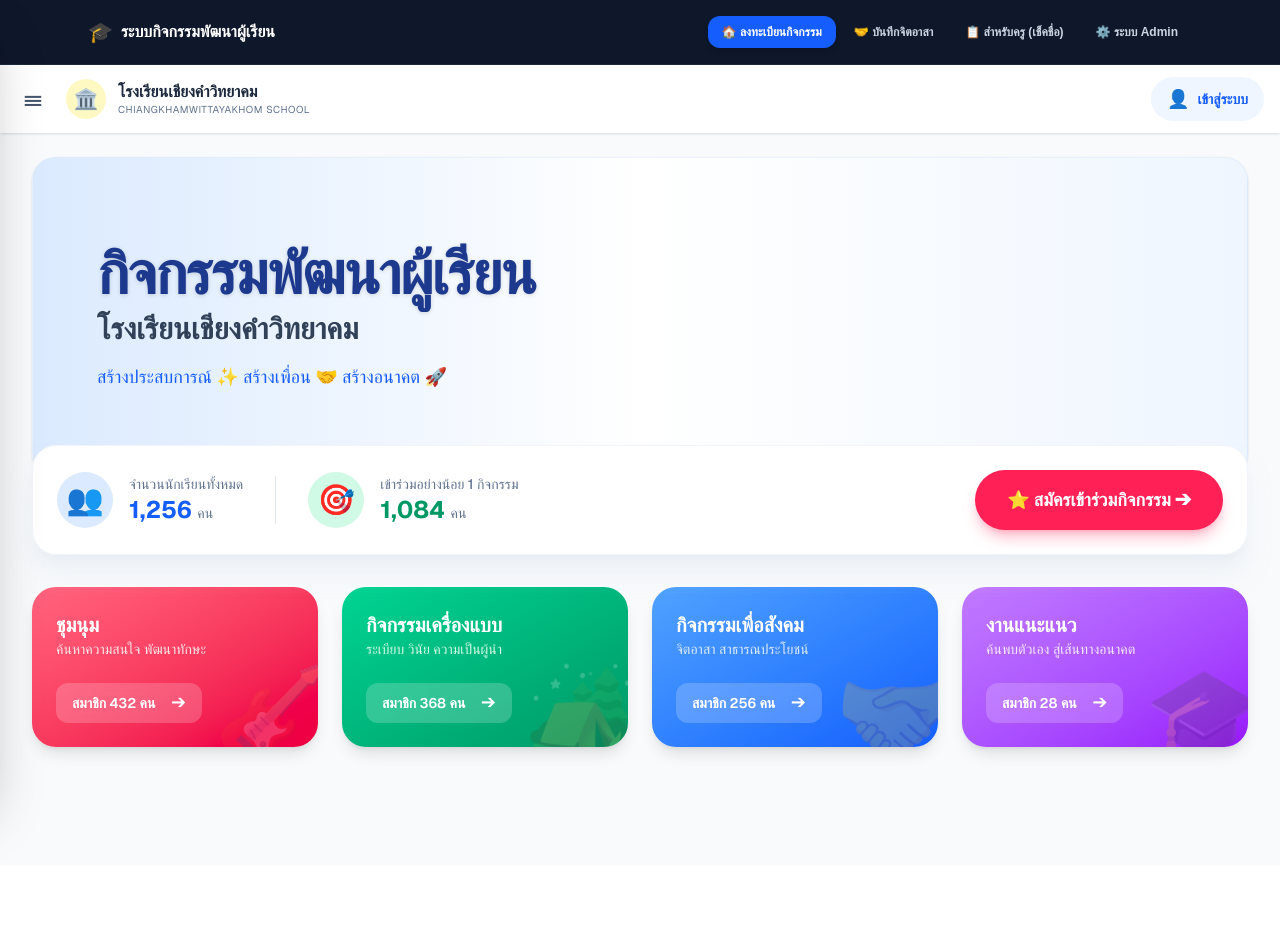
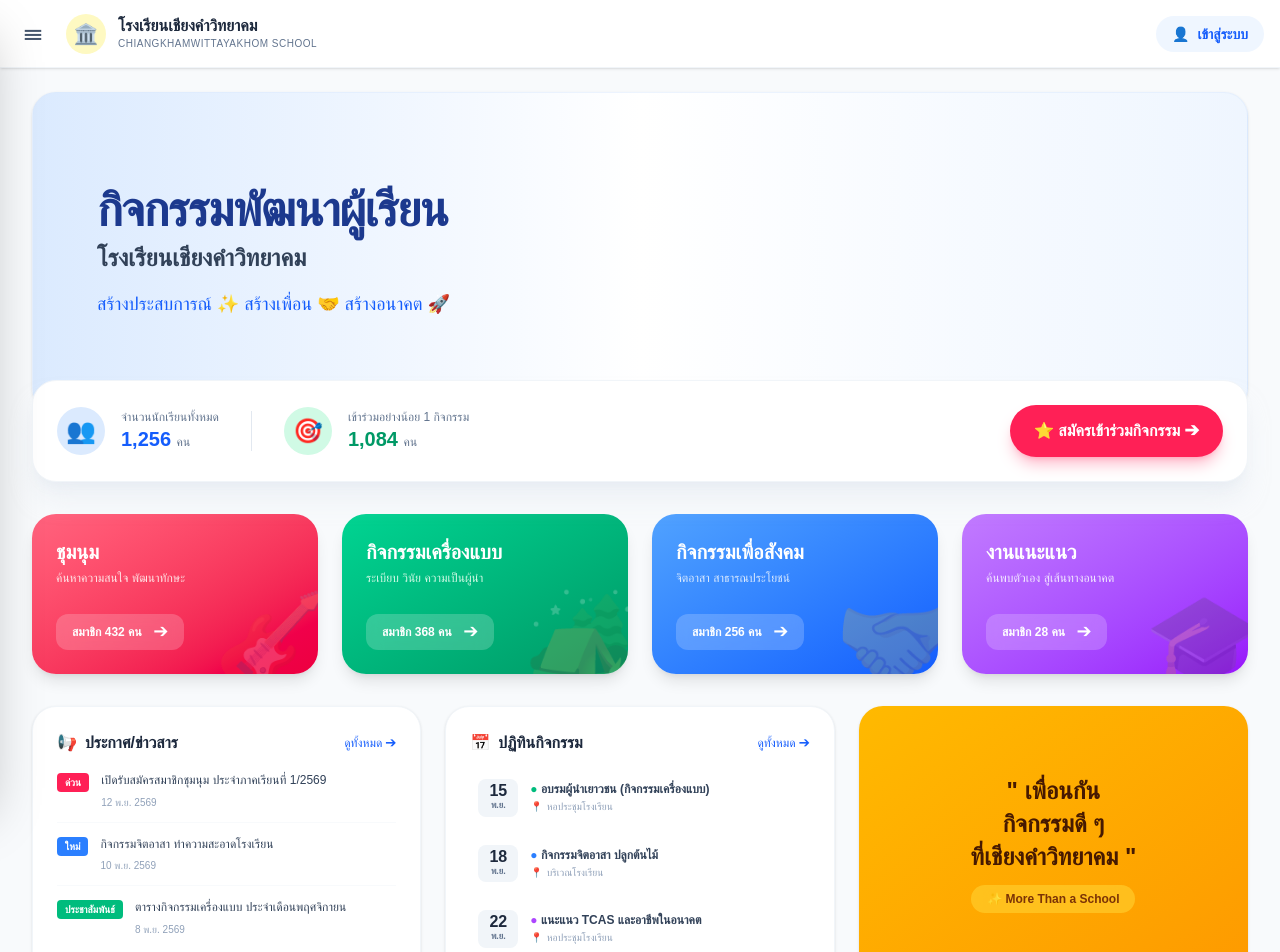
Before and after one commit to sutin2518-a11y/student-activity-app, a Next.js app: page / in a window 1280 px wide. Shown: the top 952 px of the page. Before the commit the page ends 865 px from the top, so only its background shows below. Built offline with nearby package versions, Linux system fonts and the light colour scheme.

Commit message:
Complete home page layout and remove duplicated navbar

```diff
--- a/src/app/layout.tsx
+++ b/src/app/layout.tsx
@@ -1,35 +1,14 @@
-import type { Metadata } from "next";
-import { Geist, Geist_Mono } from "next/font/google";
 import "./globals.css";
-import Navbar from "@/components/Navbar"; // 1. เพิ่มการ Import Navbar
 
-const geistSans = Geist({
-  variable: "--font-geist-sans",
-  subsets: ["latin"],
-});
-
-const geistMono = Geist_Mono({
-  variable: "--font-geist-mono",
-  subsets: ["latin"],
-});
-
-export const metadata: Metadata = {
-  title: "ระบบกิจกรรมพัฒนาผู้เรียน",
-  description: "Student Activity Management System",
-};
-
-export default function RootLayout({ children }: LayoutProps<"/">) {
+export default function RootLayout({
+  children,
+}: {
+  children: React.ReactNode;
+}) {
   return (
-    <html
-      lang="th"
-      className={`${geistSans.variable} ${geistMono.variable} h-full antialiased`}
-    >
-      <body className="min-h-full flex flex-col bg-slate-50">
-        {/* 2. แทรก Navbar ไว้ด้านบนสุด */}
-        <Navbar />
-
-        {/* 3. ครอบ children ด้วย main เพื่อจัดขอบเขต Layout */}
-        <main className="flex-1">{children}</main>
+    <html lang="th">
+      <body className="bg-slate-50 min-h-screen">
+        <main>{children}</main>
       </body>
     </html>
   );
--- a/src/app/page.tsx
+++ b/src/app/page.tsx
@@ -9,7 +9,7 @@ export default function HomePage() {
   return (
     <div className="min-h-screen bg-slate-50 font-sans relative overflow-x-hidden">
 
-      {/* 🟢 แถบเมนูด้านข้าง (Sidebar) - ซ่อนไว้เป็นค่าเริ่มต้น */}
+      {/* 🟢 แถบเมนูด้านข้าง (Sidebar) - ซ่อนไว้เปิดด้วยปุ่ม ☰ */}
       <div
         className={`fixed inset-y-0 left-0 z-[60] w-72 bg-slate-900 text-white shadow-2xl transform transition-transform duration-300 ease-in-out ${
           isSidebarOpen ? "translate-x-0" : "-translate-x-full"
@@ -26,18 +26,14 @@ export default function HomePage() {
         </div>
         <nav className="p-4 space-y-2">
           <Link href="/" className="block px-4 py-3 bg-blue-600 rounded-xl font-bold shadow-md">🏠 หน้าแรก</Link>
+          <Link href="/login" className="block px-4 py-3 hover:bg-slate-800 rounded-xl transition">🔑 เข้าสู่ระบบ</Link>
           <Link href="/admin" className="block px-4 py-3 hover:bg-slate-800 rounded-xl transition">⚙️ ระบบ Admin</Link>
           <Link href="/admin/uniform-import" className="block px-4 py-3 hover:bg-slate-800 rounded-xl transition">📥 นำเข้าเครื่องแบบ (CSV)</Link>
           <Link href="/teacher/club/import" className="block px-4 py-3 hover:bg-slate-800 rounded-xl transition">🏫 นำเข้าชุมนุม (CSV)</Link>
         </nav>
-        <div className="absolute bottom-5 left-0 w-full px-4">
-          <Link href="/login" className="block w-full text-center py-3 bg-slate-800 hover:bg-slate-700 rounded-xl transition font-bold text-blue-400">
-            เข้าสู่ระบบ ➔
-          </Link>
-        </div>
       </div>
 
-      {/* ฉากหลังสีดำจางๆ เวลาเปิด Sidebar */}
+      {/* ฉากหลังสีดำทึบแสงเมื่อเปิด Sidebar */}
       {isSidebarOpen && (
         <div
           className="fixed inset-0 bg-black/50 z-50 backdrop-blur-sm transition-opacity"
@@ -45,8 +41,8 @@ export default function HomePage() {
         ></div>
       )}
 
-      {/* 🔵 แถบด้านบนสุด (Top Bar) สำหรับเรียก Sidebar */}
-      <div className="bg-white px-4 py-3 flex items-center justify-between shadow-sm relative z-40">
+      {/* 🔵 แถบด้านบนสุด (Header Top Bar) */}
+      <div className="bg-white px-4 py-3 flex items-center justify-between shadow-sm relative z-40 border-b border-slate-100">
         <div className="flex items-center gap-4">
           <button
             onClick={() => setIsSidebarOpen(true)}
@@ -63,9 +59,9 @@ export default function HomePage() {
             </div>
           </div>
         </div>
-        <div className="flex items-center gap-4">
-          <Link href="/login" className="hidden sm:flex items-center gap-2 bg-blue-50 text-blue-600 px-4 py-2 rounded-full font-bold text-sm hover:bg-blue-100 transition">
-            <span className="text-lg">👤</span> เข้าสู่ระบบ
+        <div>
+          <Link href="/login" className="flex items-center gap-2 bg-blue-50 text-blue-600 px-4 py-2 rounded-full font-bold text-sm hover:bg-blue-100 transition">
+            <span>👤</span> เข้าสู่ระบบ
           </Link>
         </div>
       </div>
@@ -73,15 +69,15 @@ export default function HomePage() {
       <main className="max-w-7xl mx-auto px-4 sm:px-6 lg:px-8 py-6 space-y-8 relative z-10">
 
         {/* 🟡 1. Hero Banner ส่วนต้อนรับ */}
-        <div className="relative bg-gradient-to-r from-blue-100 via-white to-blue-50 rounded-3xl overflow-hidden shadow-sm h-[320px] flex items-center border border-blue-100/50">
+        <div className="relative bg-gradient-to-r from-blue-100 via-white to-blue-50 rounded-3xl overflow-hidden shadow-sm h-[280px] md:h-[320px] flex items-center border border-blue-100/50">
           <div className="relative z-10 p-8 md:p-16 w-full text-center md:text-left">
-            <h2 className="text-4xl md:text-6xl font-extrabold text-blue-900 tracking-tight drop-shadow-sm">
+            <h2 className="text-3xl md:text-5xl font-extrabold text-blue-900 tracking-tight">
               กิจกรรมพัฒนาผู้เรียน
             </h2>
-            <h3 className="text-2xl md:text-3xl font-bold text-slate-700 mt-2">
+            <h3 className="text-xl md:text-2xl font-bold text-slate-700 mt-2">
               โรงเรียนเชียงคำวิทยาคม
             </h3>
-            <p className="mt-4 text-blue-600 font-medium text-lg">
+            <p className="mt-4 text-blue-600 font-medium text-base md:text-lg">
               สร้างประสบการณ์ ✨ สร้างเพื่อน 🤝 สร้างอนาคต 🚀
             </p>
           </div>
@@ -91,23 +87,23 @@ export default function HomePage() {
         <div className="bg-white rounded-3xl shadow-xl shadow-slate-200/50 p-4 md:p-6 -mt-16 relative z-20 flex flex-col md:flex-row items-center justify-between gap-6 border border-slate-100">
           <div className="flex items-center gap-8">
             <div className="flex items-center gap-4">
-              <div className="w-14 h-14 bg-blue-100 text-blue-600 rounded-full flex items-center justify-center text-3xl">👥</div>
+              <div className="w-12 h-12 bg-blue-100 text-blue-600 rounded-full flex items-center justify-center text-2xl">👥</div>
               <div>
-                <p className="text-sm text-slate-500 font-medium">จำนวนนักเรียนทั้งหมด</p>
-                <p className="text-2xl font-bold text-blue-600">1,256 <span className="text-sm text-slate-500 font-normal">คน</span></p>
+                <p className="text-xs text-slate-500 font-medium">จำนวนนักเรียนทั้งหมด</p>
+                <p className="text-xl font-bold text-blue-600">1,256 <span className="text-xs text-slate-500 font-normal">คน</span></p>
               </div>
             </div>
-            <div className="hidden md:block w-px h-12 bg-slate-200"></div>
+            <div className="hidden md:block w-px h-10 bg-slate-200"></div>
             <div className="flex items-center gap-4">
-              <div className="w-14 h-14 bg-emerald-100 text-emerald-600 rounded-full flex items-center justify-center text-3xl">🎯</div>
+              <div className="w-12 h-12 bg-emerald-100 text-emerald-600 rounded-full flex items-center justify-center text-2xl">🎯</div>
               <div>
-                <p className="text-sm text-slate-500 font-medium">เข้าร่วมอย่างน้อย 1 กิจกรรม</p>
-                <p className="text-2xl font-bold text-emerald-600">1,084 <span className="text-sm text-slate-500 font-normal">คน</span></p>
+                <p className="text-xs text-slate-500 font-medium">เข้าร่วมอย่างน้อย 1 กิจกรรม</p>
+                <p className="text-xl font-bold text-emerald-600">1,084 <span className="text-xs text-slate-500 font-normal">คน</span></p>
               </div>
             </div>
           </div>
 
-          <Link href="/login" className="w-full md:w-auto bg-rose-500 hover:bg-rose-600 text-white px-8 py-4 rounded-full font-bold text-lg shadow-lg shadow-rose-500/30 transition-all text-center flex items-center justify-center gap-2">
+          <Link href="/login" className="w-full md:w-auto bg-rose-500 hover:bg-rose-600 text-white px-6 py-3.5 rounded-full font-bold text-base shadow-lg shadow-rose-500/30 transition-all text-center flex items-center justify-center gap-2">
             ⭐ สมัครเข้าร่วมกิจกรรม ➔
           </Link>
         </div>
@@ -117,10 +113,10 @@ export default function HomePage() {
           <Link href="/login" className="group bg-gradient-to-br from-rose-400 to-rose-600 rounded-3xl p-6 text-white shadow-lg hover:shadow-xl transition-all relative overflow-hidden h-40 flex flex-col justify-between">
             <div className="relative z-10">
               <h3 className="font-bold text-xl">ชุมนุม</h3>
-              <p className="text-rose-100 text-sm">ค้นหาความสนใจ พัฒนาทักษะ</p>
+              <p className="text-rose-100 text-xs mt-1">ค้นหาความสนใจ พัฒนาทักษะ</p>
             </div>
-            <div className="bg-white/20 backdrop-blur-sm rounded-xl px-4 py-2 inline-flex items-center justify-between w-max gap-4 z-10">
-              <span className="text-sm font-semibold">สมาชิก 432 คน</span>
+            <div className="bg-white/20 backdrop-blur-sm rounded-xl px-4 py-1.5 inline-flex items-center justify-between w-max gap-3 z-10">
+              <span className="text-xs font-semibold">สมาชิก 432 คน</span>
               <span>➔</span>
             </div>
             <div className="absolute -right-4 -bottom-4 text-8xl opacity-20">🎸</div>
@@ -129,10 +125,10 @@ export default function HomePage() {
           <Link href="/login" className="group bg-gradient-to-br from-emerald-400 to-emerald-600 rounded-3xl p-6 text-white shadow-lg hover:shadow-xl transition-all relative overflow-hidden h-40 flex flex-col justify-between">
             <div className="relative z-10">
               <h3 className="font-bold text-xl">กิจกรรมเครื่องแบบ</h3>
-              <p className="text-emerald-100 text-sm">ระเบียบ วินัย ความเป็นผู้นำ</p>
+              <p className="text-emerald-100 text-xs mt-1">ระเบียบ วินัย ความเป็นผู้นำ</p>
             </div>
-            <div className="bg-white/20 backdrop-blur-sm rounded-xl px-4 py-2 inline-flex items-center justify-between w-max gap-4 z-10">
-              <span className="text-sm font-semibold">สมาชิก 368 คน</span>
+            <div className="bg-white/20 backdrop-blur-sm rounded-xl px-4 py-1.5 inline-flex items-center justify-between w-max gap-3 z-10">
+              <span className="text-xs font-semibold">สมาชิก 368 คน</span>
               <span>➔</span>
             </div>
             <div className="absolute -right-4 -bottom-4 text-8xl opacity-20">🏕️</div>
@@ -141,10 +137,10 @@ export default function HomePage() {
           <Link href="/login" className="group bg-gradient-to-br from-blue-400 to-blue-600 rounded-3xl p-6 text-white shadow-lg hover:shadow-xl transition-all relative overflow-hidden h-40 flex flex-col justify-between">
             <div className="relative z-10">
               <h3 className="font-bold text-xl">กิจกรรมเพื่อสังคม</h3>
-              <p className="text-blue-100 text-sm">จิตอาสา สาธารณประโยชน์</p>
+              <p className="text-blue-100 text-xs mt-1">จิตอาสา สาธารณประโยชน์</p>
             </div>
-            <div className="bg-white/20 backdrop-blur-sm rounded-xl px-4 py-2 inline-flex items-center justify-between w-max gap-4 z-10">
-              <span className="text-sm font-semibold">สมาชิก 256 คน</span>
+            <div className="bg-white/20 backdrop-blur-sm rounded-xl px-4 py-1.5 inline-flex items-center justify-between w-max gap-3 z-10">
+              <span className="text-xs font-semibold">สมาชิก 256 คน</span>
               <span>➔</span>
             </div>
             <div className="absolute -right-4 -bottom-4 text-8xl opacity-20">🤝</div>
@@ -153,16 +149,85 @@ export default function HomePage() {
           <Link href="/login" className="group bg-gradient-to-br from-purple-400 to-purple-600 rounded-3xl p-6 text-white shadow-lg hover:shadow-xl transition-all relative overflow-hidden h-40 flex flex-col justify-between">
             <div className="relative z-10">
               <h3 className="font-bold text-xl">งานแนะแนว</h3>
-              <p className="text-purple-100 text-sm">ค้นพบตัวเอง สู่เส้นทางอนาคต</p>
+              <p className="text-purple-100 text-xs mt-1">ค้นพบตัวเอง สู่เส้นทางอนาคต</p>
             </div>
-            <div className="bg-white/20 backdrop-blur-sm rounded-xl px-4 py-2 inline-flex items-center justify-between w-max gap-4 z-10">
-              <span className="text-sm font-semibold">สมาชิก 28 คน</span>
+            <div className="bg-white/20 backdrop-blur-sm rounded-xl px-4 py-1.5 inline-flex items-center justify-between w-max gap-3 z-10">
+              <span className="text-xs font-semibold">สมาชิก 28 คน</span>
               <span>➔</span>
             </div>
             <div className="absolute -right-4 -bottom-4 text-8xl opacity-20">🎓</div>
           </Link>
         </div>
 
+        {/* 🟣 4. ส่วนข่าวสาร, ปฏิทินกิจกรรม และ รูปภาพกราฟิกด้านล่าง */}
+        <div className="grid grid-cols-1 lg:grid-cols-3 gap-6">
+
+          {/* กล่องข่าวสาร */}
+          <div className="bg-white rounded-3xl shadow-sm border border-slate-100 p-6">
+            <div className="flex justify-between items-center mb-4">
+              <h3 className="font-bold text-base flex items-center gap-2 text-slate-800">
+                <span className="text-rose-500">📢</span> ประกาศ/ข่าวสาร
+              </h3>
+              <Link href="/login" className="text-xs text-blue-600 hover:underline">ดูทั้งหมด ➔</Link>
+            </div>
+            <div className="space-y-3">
+              {[
+                { tag: "ด่วน", color: "bg-rose-500", text: "เปิดรับสมัครสมาชิกชุมนุม ประจำภาคเรียนที่ 1/2569", date: "12 พ.ย. 2569" },
+                { tag: "ใหม่", color: "bg-blue-500", text: "กิจกรรมจิตอาสา ทำความสะอาดโรงเรียน", date: "10 พ.ย. 2569" },
+                { tag: "ประชาสัมพันธ์", color: "bg-emerald-500", text: "ตารางกิจกรรมเครื่องแบบ ประจำเดือนพฤศจิกายน", date: "8 พ.ย. 2569" },
+              ].map((news, i) => (
+                <div key={i} className="flex gap-3 items-start pb-3 border-b border-slate-50 last:border-0 last:pb-0">
+                  <span className={`px-2 py-0.5 rounded text-[10px] font-bold text-white whitespace-nowrap mt-0.5 ${news.color}`}>{news.tag}</span>
+                  <div>
+                    <p className="text-xs text-slate-700 hover:text-blue-600 cursor-pointer font-medium leading-relaxed">{news.text}</p>
+                    <p className="text-[10px] text-slate-400 mt-1">{news.date}</p>
+                  </div>
+                </div>
+              ))}
+            </div>
+          </div>
+
+          {/* กล่องปฏิทินกิจกรรม */}
+          <div className="bg-white rounded-3xl shadow-sm border border-slate-100 p-6">
+            <div className="flex justify-between items-center mb-4">
+              <h3 className="font-bold text-base flex items-center gap-2 text-slate-800">
+                <span className="text-rose-500">📅</span> ปฏิทินกิจกรรม
+              </h3>
+              <Link href="/login" className="text-xs text-blue-600 hover:underline">ดูทั้งหมด ➔</Link>
+            </div>
+            <div className="space-y-3">
+              {[
+                { day: "15", m: "พ.ย.", title: "อบรมผู้นำเยาวชน (กิจกรรมเครื่องแบบ)", loc: "หอประชุมโรงเรียน", color: "text-emerald-500" },
+                { day: "18", m: "พ.ย.", title: "กิจกรรมจิตอาสา ปลูกต้นไม้", loc: "บริเวณโรงเรียน", color: "text-blue-500" },
+                { day: "22", m: "พ.ย.", title: "แนะแนว TCAS และอาชีพในอนาคต", loc: "หอประชุมโรงเรียน", color: "text-purple-500" },
+              ].map((cal, i) => (
+                <div key={i} className="flex gap-3 items-center p-2 rounded-xl hover:bg-slate-50 transition cursor-pointer">
+                  <div className="text-center w-10 bg-slate-100 rounded-lg py-1">
+                    <p className="text-base font-black text-slate-800 leading-none">{cal.day}</p>
+                    <p className="text-[9px] text-slate-500 font-bold">{cal.m}</p>
+                  </div>
+                  <div>
+                    <p className="text-xs font-bold text-slate-700"><span className={cal.color}>●</span> {cal.title}</p>
+                    <p className="text-[10px] text-slate-400 flex items-center gap-1 mt-0.5"><span>📍</span> {cal.loc}</p>
+                  </div>
+                </div>
+              ))}
+            </div>
+          </div>
+
+          {/* กล่องกราฟิกสีเหลือง */}
+          <div className="bg-gradient-to-br from-amber-400 to-amber-500 rounded-3xl shadow-sm p-6 flex flex-col justify-center items-center text-center relative overflow-hidden min-h-[220px]">
+             <div className="relative z-10 space-y-3">
+                <h3 className="text-2xl font-black text-amber-950 leading-snug">
+                  " เพื่อนกัน <br/> กิจกรรมดี ๆ <br/> ที่เชียงคำวิทยาคม "
+                </h3>
+                <p className="text-amber-900 font-semibold bg-amber-300/60 px-4 py-1.5 rounded-full text-xs backdrop-blur-sm inline-block">
+                  ✨ More Than a School
+                </p>
+             </div>
+          </div>
+
+        </div>
       </main>
     </div>
   );
```
